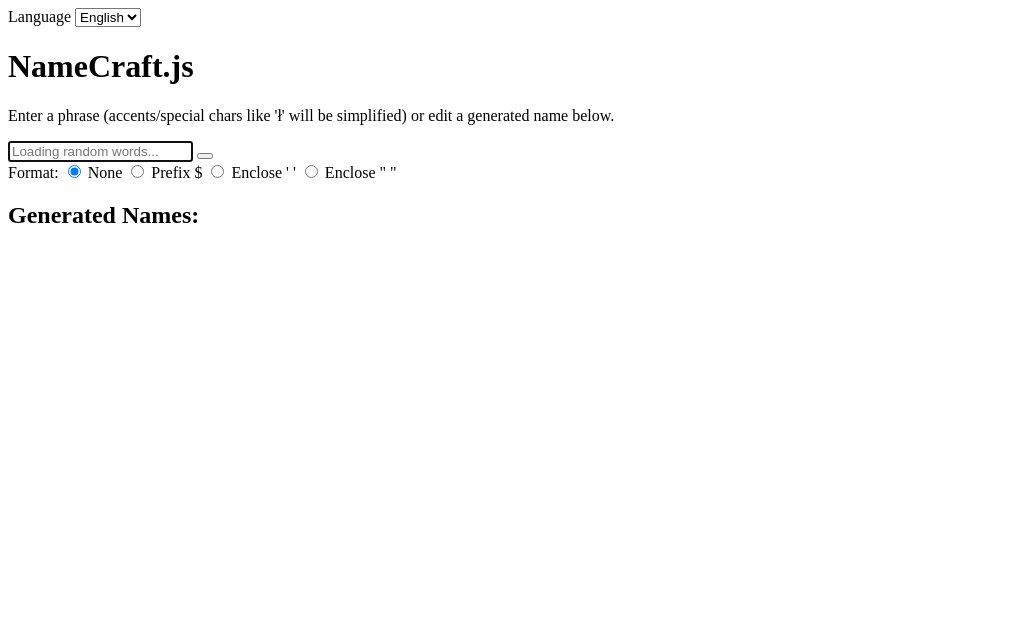
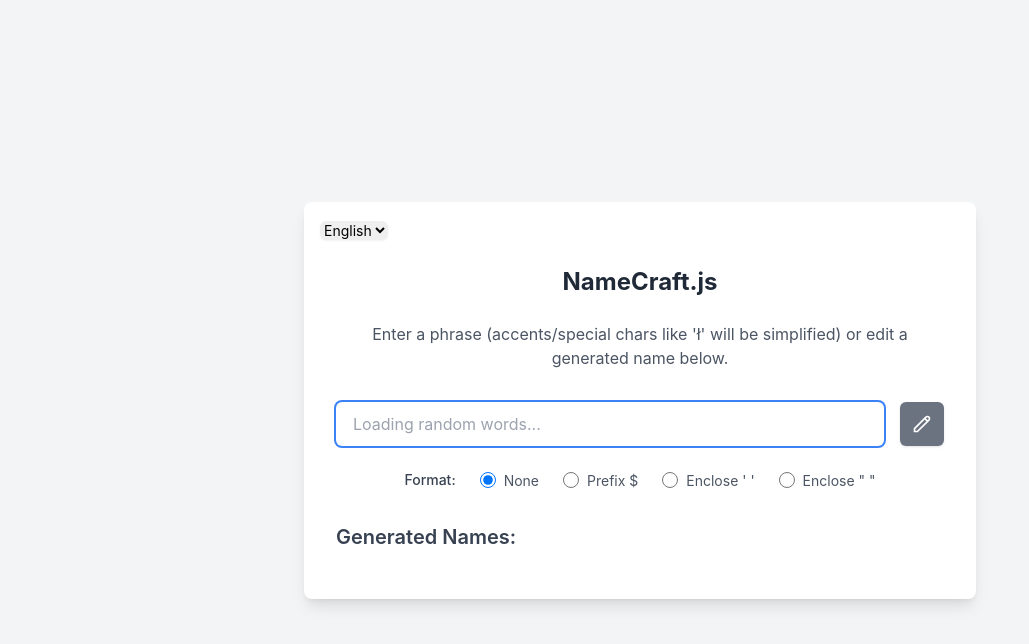
Before and after one commit to marocoder-creates/NameCraft.js, a plain HTML site: page index.html in a window 1280 px wide. Shown: the whole page, without its empty margins (0-1029 px from the left). Drawn offline with nearby package versions, Linux system fonts and the light colour scheme.

Commit message:
Update index.html

```diff
--- a/index.html
+++ b/index.html
@@ -1,3 +1,13 @@
+<!DOCTYPE html>
+<html lang="en">
+<head>
+    <meta charset="UTF-8">
+    <meta name="viewport" content="width=device-width, initial-scale=1.0">
+    <title data-translate-key="pageTitle">NameCraft.js - Variable Name Generator</title>
+    <script src="https://cdn.tailwindcss.com"></script>
+    <link rel="stylesheet" href="style.css">
+</head>
+
 <body class="bg-gray-100 flex items-center justify-center min-h-screen p-4">
 
     <div class="bg-white p-8 pt-16 rounded-lg shadow-lg w-full max-w-2xl relative"> <div class="absolute top-4 left-4">
```
